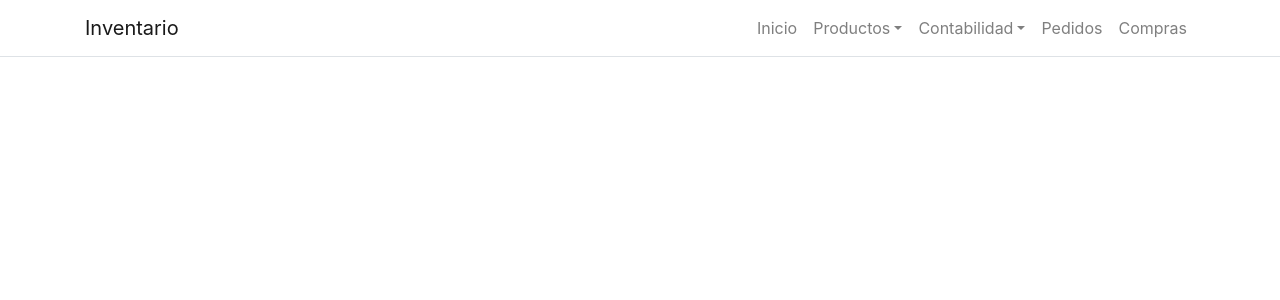
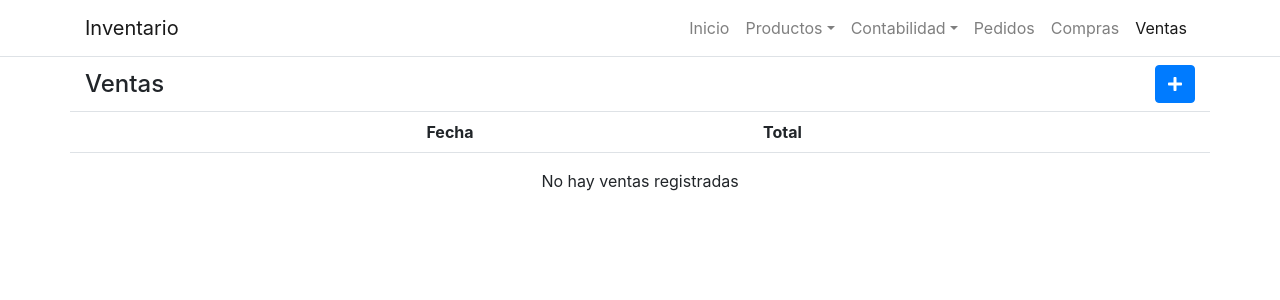
Before and after one commit to RenanDiaz/inventory, a React (Create React App) app in the folder ClientApp/: page /sales in a window 1280 px wide. Shown: the top 300 px of the page. Built offline with nearby package versions, Linux system fonts and the light colour scheme; data requests are answered from the project's data file.

Commit message:
Sales view

```diff
--- a/ClientApp/src/App.js
+++ b/ClientApp/src/App.js
@@ -11,6 +11,7 @@ import Categories from './pages/Categories';
 import Cash from './pages/Cash';
 import Suppliers from './pages/Suppliers';
 import NewPurchase from './pages/NewPurchase';
+import Sales from './pages/Sales';
 import { library } from '@fortawesome/fontawesome-svg-core';
 import {
   faPlus,
@@ -45,6 +46,7 @@ export default class App extends Component {
         <Route exact path="/purchases" component={Purchases} />
         <Route exact path="/purchases/new" component={NewPurchase} />
         <Route exact path="/suppliers" component={Suppliers} />
+        <Route exact path="/sales" component={Sales} />
       </Layout>
     );
   }
--- a/ClientApp/src/components/NavMenu.js
+++ b/ClientApp/src/components/NavMenu.js
@@ -141,6 +141,16 @@ export class NavMenu extends Component {
                     Compras
                   </NavLink>
                 </NavItem>
+                <NavItem>
+                  <NavLink
+                    tag={Link}
+                    to="/sales"
+                    active={window.location.pathname.includes('/sales')}
+                    onClick={this.forceCollapseNavbar}
+                  >
+                    Ventas
+                  </NavLink>
+                </NavItem>
               </ul>
             </Collapse>
           </Container>
--- a/ClientApp/src/pages/Home.js
+++ b/ClientApp/src/pages/Home.js
@@ -61,7 +61,9 @@ class Home extends Component {
     if (e.target.id !== 'new-sale') return;
     const items = this.state.items;
     try {
-      const sale = await api.sales.create({ date: new Date(), total: this.state.sale });
+      const todayDateTime = new Date();
+      const today = new Date(todayDateTime.getFullYear(), todayDateTime.getMonth(), todayDateTime.getDate());
+      const sale = await api.sales.create({ date: today, total: this.state.sale });
       for (const item of items) {
         if (item.quantity === '') item.quantity = 0;
         await api.items.update(item.id, {
--- a/ClientApp/src/pages/NewPurchase.js
+++ b/ClientApp/src/pages/NewPurchase.js
@@ -13,11 +13,14 @@ class NewPurchase extends Component {
   constructor(props) {
     super(props);
 
+    const todayDateTime = new Date();
+    const today = new Date(todayDateTime.getFullYear(), todayDateTime.getMonth(), todayDateTime.getDate());
+
     this.state = {
       error: null,
       form: {
-        orderDate: new Date(),
-        deliveryDate: new Date(),
+        orderDate: today,
+        deliveryDate: today,
         total: 0
       },
       products: []
--- /dev/null
+++ b/ClientApp/src/pages/Sales.js
@@ -0,0 +1,115 @@
+import React, { Component } from 'react';
+import { Container, Row, Col, Button } from 'reactstrap';
+import { FontAwesomeIcon } from '@fortawesome/react-fontawesome';
+import classnames from 'classnames';
+import NumberFormat from 'react-number-format';
+import PageLoading from '../components/PageLoading';
+import PageError from '../components/PageError';
+import { Link } from 'react-router-dom';
+import api from '../api';
+
+class Sales extends Component {
+  constructor(props) {
+    super(props);
+
+    this.state = {
+      loading: true,
+      error: null,
+      sales: undefined
+    };
+  }
+
+  componentDidMount() {
+    this.fetchData();
+  }
+
+  fetchData = async () => {
+    this.setState({ loading: true, error: null });
+    try {
+      const sales = await api.sales.list();
+      this.setState({ loading: false, sales });
+    } catch (error) {
+      this.setState({ loading: false, error });
+    }
+  };
+
+  render() {
+    if (this.state.loading && !this.state.sales) {
+      return <PageLoading />;
+    }
+
+    if (this.state.error) {
+      return <PageError error={this.state.error} />;
+    }
+    return (
+      <div className="">
+        <div className="fixed-top bg-white page-title">
+          <Container>
+            <Row className="py-2 border-bottom align-items-center">
+              <Col>
+                <h4 className="mb-0">Ventas</h4>
+              </Col>
+              <Col xs="auto">
+                <Button tag={Link} to={'/'} color="primary">
+                  <FontAwesomeIcon icon="plus" />
+                </Button>
+              </Col>
+            </Row>
+          </Container>
+        </div>
+        <Row>
+          <Col>
+            <div className="fixed-top bg-white mixed-table-head">
+              <Container>
+                <Row className="text-center justify-content-center font-weight-bold border-bottom py-2">
+                  <Col xs={3} className="text-truncate">
+                    Fecha
+                  </Col>
+                  <Col xs={4} className="text-truncate">
+                    Total
+                  </Col>
+                </Row>
+              </Container>
+            </div>
+            <Row className="mixed-table-container">
+              <Col>
+                {this.state.sales.length < 1 && (
+                  <Row className="justify-content-center py-3">
+                    <Col xs="auto">No hay ventas registradas</Col>
+                  </Row>
+                )}
+                {this.state.sales.map((sale, index) => {
+                  return (
+                    <Row
+                      key={sale.id}
+                      className={classnames('justify-content-center border-bottom py-2 selectable-row', {
+                        active: sale.isSelected
+                      })}
+                      onClick={() => this.select(index)}
+                    >
+                      <Col xs={3} className="text-center">
+                        {new Date(sale.date).toLocaleDateString('es')}
+                      </Col>
+                      <Col xs={4} className="text-right">
+                        <NumberFormat
+                          value={sale.total}
+                          displayType={'text'}
+                          prefix={'$'}
+                          thousandSeparator
+                          decimalScale={2}
+                          fixedDecimalScale
+                        />
+                      </Col>
+                    </Row>
+                  );
+                })}
+              </Col>
+            </Row>
+          </Col>
+        </Row>
+      </div>
+    );
+  }
+}
+
+export default Sales;
```
